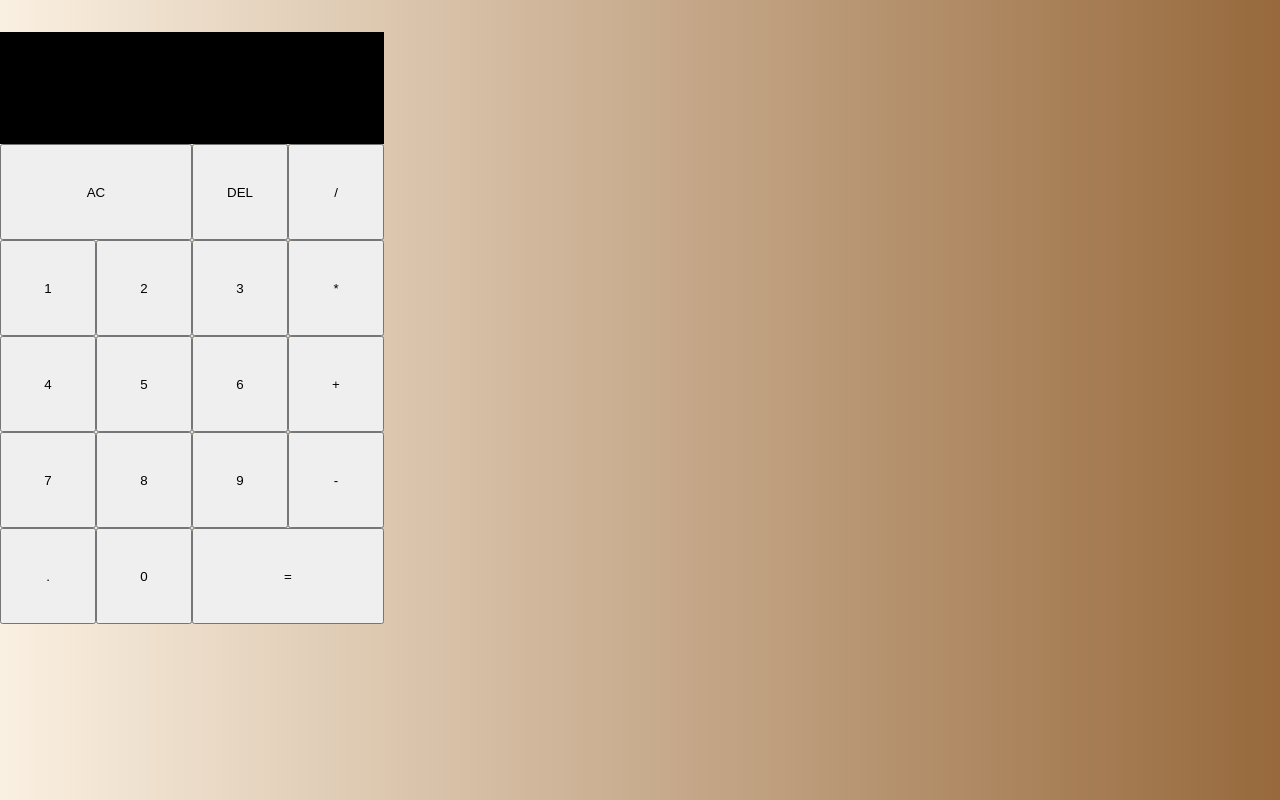
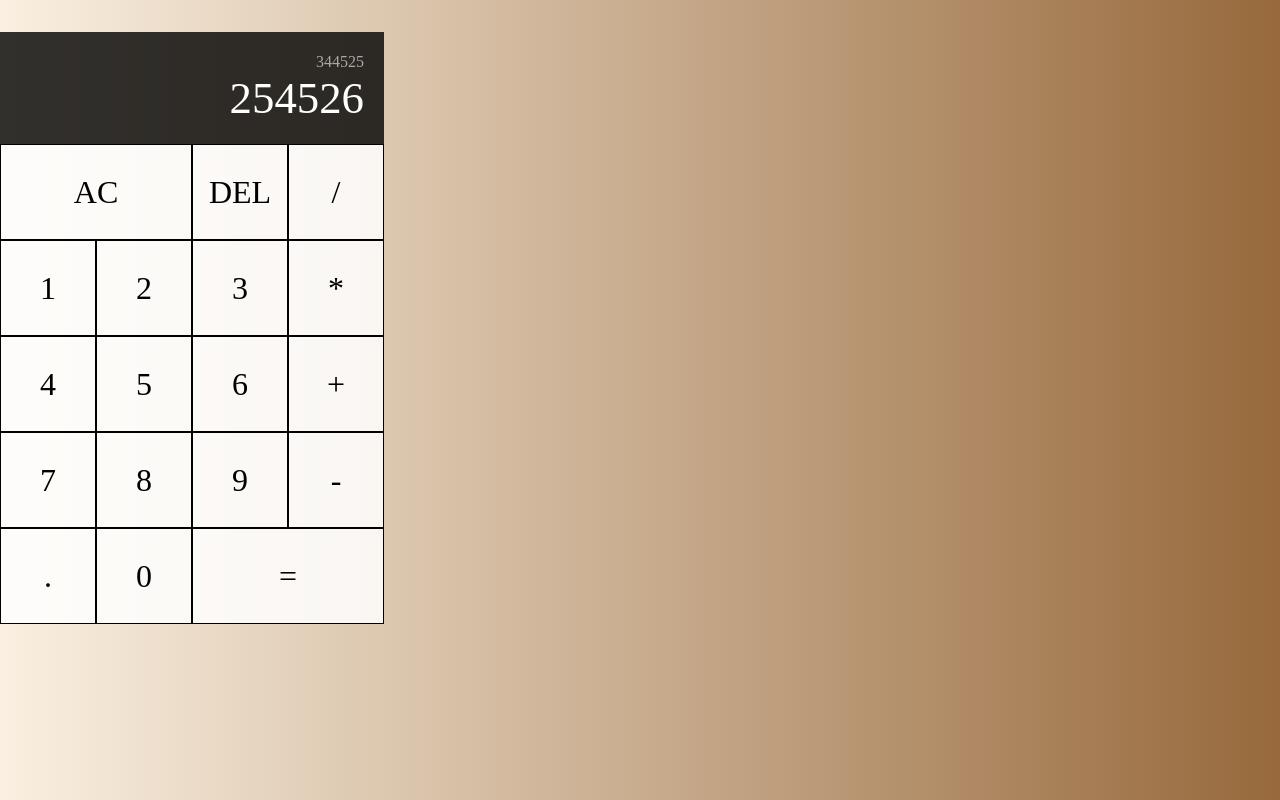
Before and after one commit to cmm25/calculator, a React (Create React App) app in the folder calculator/: page / in a window 1280 px wide. Built offline with nearby package versions, Linux system fonts and the light colour scheme.

Commit message:
button styles

```diff
--- a/calculator/src/App.js
+++ b/calculator/src/App.js
@@ -4,8 +4,8 @@ function App() {
   return (
     <div className="calculator-grid">
       <div className="result-output">
-        <div className ="previous-typed-input"></div>
-        <div className ="current-typed-input"></div>
+        <div className ="previous-typed-input">344525</div>
+        <div className ="current-typed-input">254526</div>
       </div>
       <button className="span-two">AC</button>
       <button >DEL</button>
--- a/calculator/src/styles.css
+++ b/calculator/src/styles.css
@@ -16,5 +16,27 @@ body{
 }
 .result-output{
   grid-column: 1/-1;
-  background-color: black;
+  background-color: rgba(0,0,0,0.8);
+  display: flex;
+  flex-direction: column;
+  align-items: flex-end;
+  justify-content: space-around;
+  padding: 20px;
+  word-wrap: break-word;
+  word-break: break-all;
 }
+.result-output .previous-typed-input {
+  color: rgba(255,255,255,0.6);
+}
+.result-output .current-typed-input{
+  color: white;
+  font-size: 2.8rem;
+}
+.calculator-grid > button{
+  cursor: pointer;
+  font-family: 'Times New Roman', Times, serif;
+  font-size: 2rem;
+  outline: none;
+  border: 1px solid black;
+  background-color: rgba(255,255,255,0.85);
+}
```
